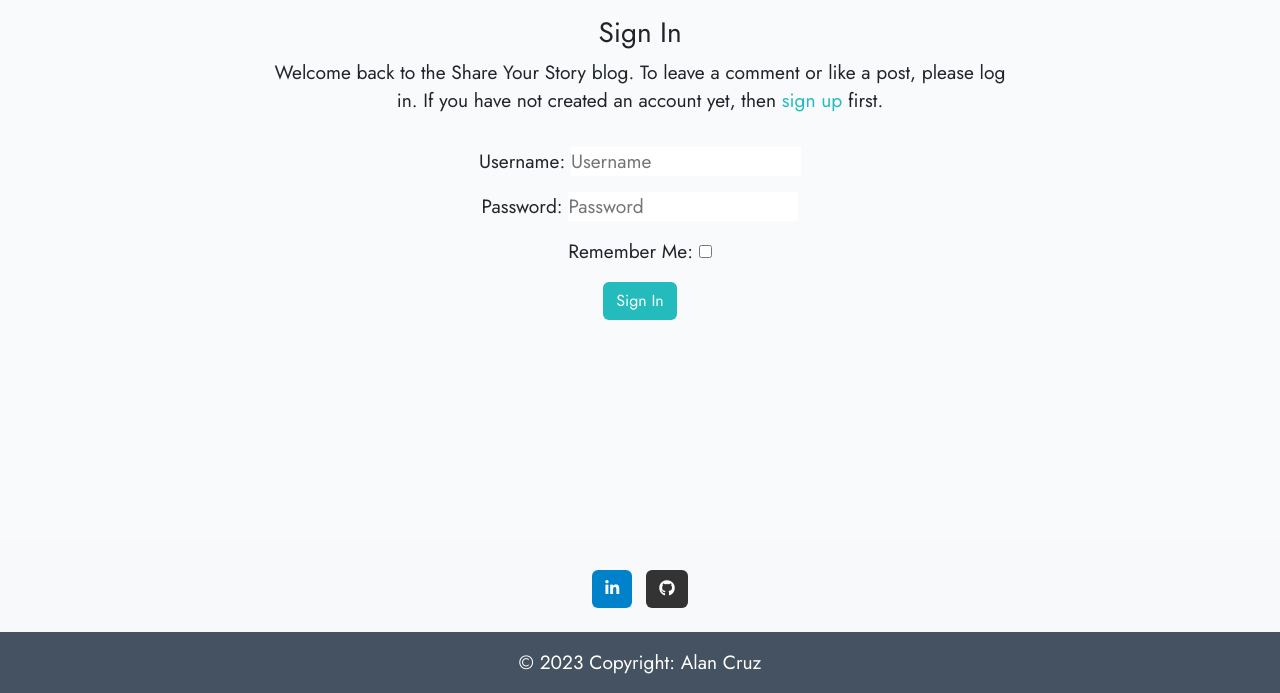
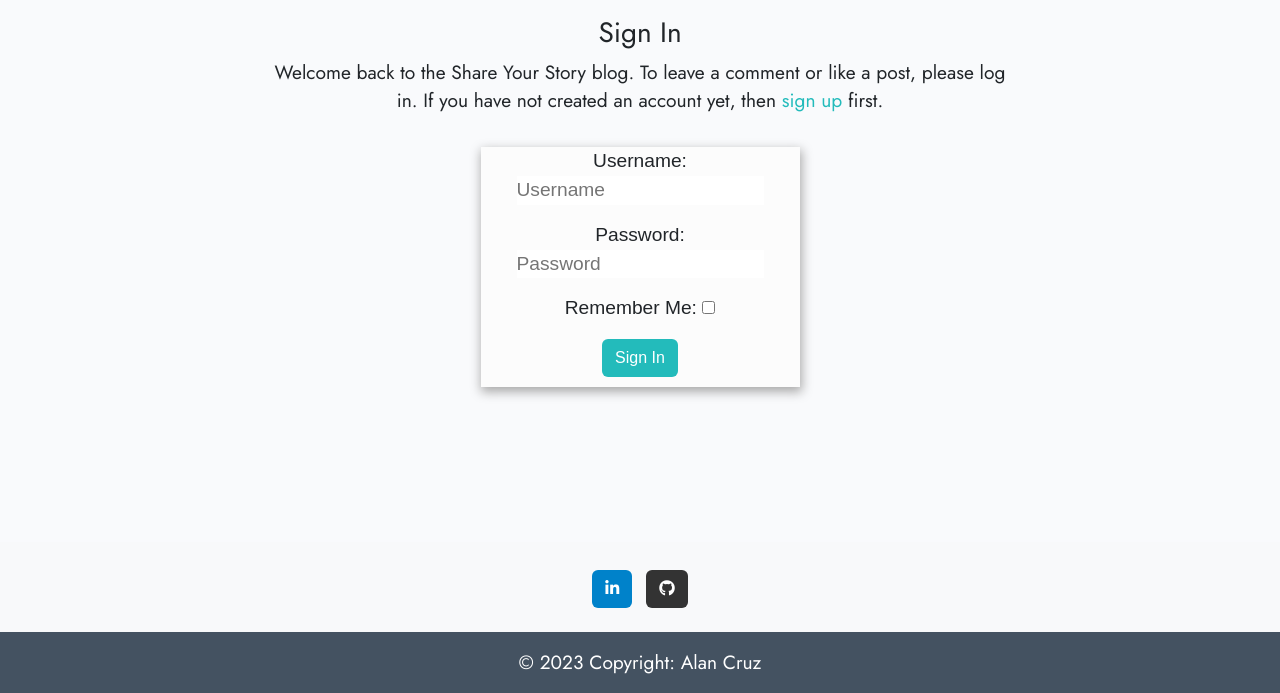
Before and after one commit to llancruzz/share-story, a Django app: page /accounts/login/ in a window 1280 px wide. Shown: the part 107-800 px from the top of the page. Run offline with Django 3.2, Linux system fonts and the light colour scheme; some libraries are stand-ins or nearby versions.

Commit message:
feat: Add styles on login and sign up form

```diff
--- a/static/css/style.css
+++ b/static/css/style.css
@@ -238,7 +238,7 @@ img {
 
 .form-auth {
   width: 319px;
-  margin: 0 auto;
+  margin: 10px auto;
   background-color: #fcfcfc;
   padding: 0px 30px 10px;
   box-shadow: 1px 4px 10px 1px #aaa;
--- a/templates/account/login.html
+++ b/templates/account/login.html
@@ -19,7 +19,7 @@
     </div>
   </div>
   <div class="row">
-    <div class="col-md-8 mt-3 offset-md-2 text-center">
+    <div class="col-md-8 mt-3 offset-md-2 text-center form-auth">
       <form class="login" method="POST" action="{% url 'account_login' %}">
         {% csrf_token %}
         {{ form.as_p }}
--- a/templates/account/signup.html
+++ b/templates/account/signup.html
@@ -16,7 +16,7 @@
     </div>
   </div>
   <div class="row">
-    <div class="col-md-8 mt-3 offset-md-2 text-center">
+    <div class="col-md-8 mt-3 offset-md-2 text-center form-auth">
       <form class="signup" id="signup_form" method="post" action="{% url 'account_signup' %}">
         {% csrf_token %}
         {{ form.as_p }}
```
